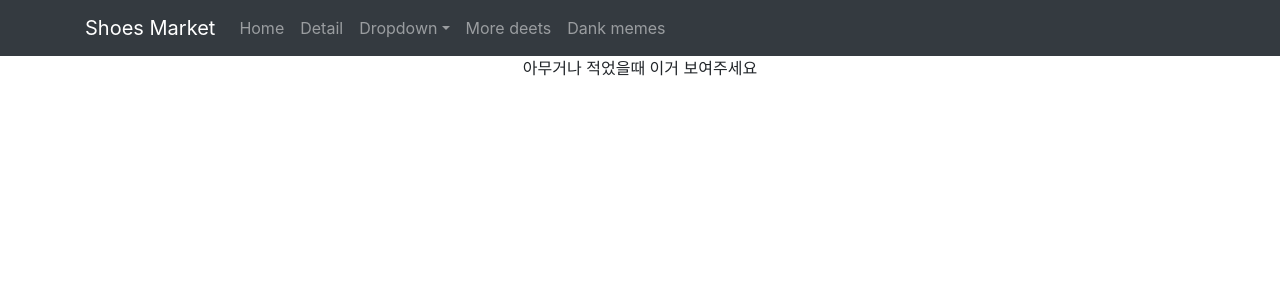
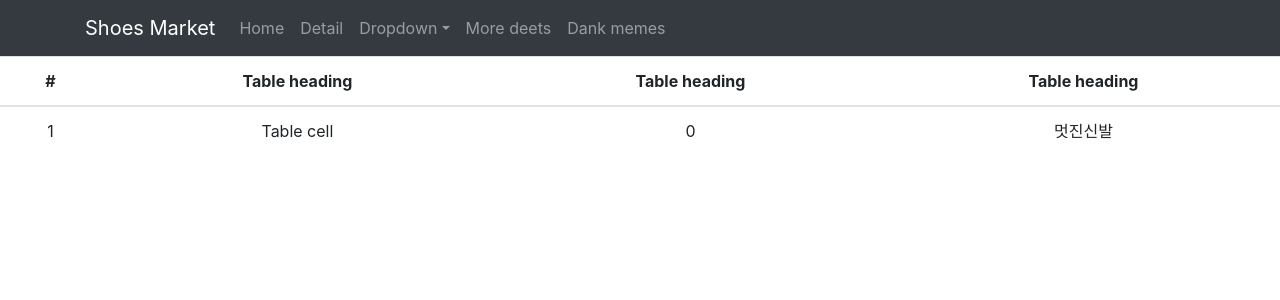
Before and after one commit to JYeonDev/ShoesMarket, a React (Create React App) app: page /cart in a window 1280 px wide. Shown: the top 300 px of the page. Built offline with nearby package versions, Linux system fonts and the light colour scheme.

Commit message:
Redux start

```diff
--- a/package.json
+++ b/package.json
@@ -13,9 +13,11 @@
     "react": "^17.0.2",
     "react-bootstrap": "^2.0.0-beta.6",
     "react-dom": "^17.0.2",
+    "react-redux": "^7.2.5",
     "react-router-dom": "^5.3.0",
     "react-scripts": "4.0.3",
     "react-transition-group": "^4.4.2",
+    "redux": "^4.1.1",
     "styled-components": "^5.3.1",
     "web-vitals": "^1.0.1"
   },
--- a/src/App.js
+++ b/src/App.js
@@ -8,6 +8,7 @@
 import axios from "axios";
 
 import { Link, Route, Switch } from "react-router-dom";
+import Cart from "./Components/Cart";
 
 let stockContext = React.createContext();
 
@@ -86,6 +87,10 @@
           <Detail shoes={shoes} stock={stock} setStock={setStock} />
         </Route>
 
+        <Route path="/cart">
+          <Cart></Cart>
+        </Route>
+
         <Route path="/:id">
           <div>아무거나 적었을때 이거 보여주세요</div>
         </Route>
--- /dev/null
+++ b/src/Components/Cart.js
@@ -0,0 +1,38 @@
+import React from "react";
+import { Table } from "react-bootstrap";
+import { propTypes } from "react-bootstrap/esm/Image";
+import { connect } from "react-redux";
+
+function Cart(props) {
+  return (
+    <div>
+      <div>
+        <Table responsive="sm">
+          <thead>
+            <tr>
+              <th>#</th>
+              <th>Table heading</th>
+              <th>Table heading</th>
+              <th>Table heading</th>
+            </tr>
+          </thead>
+          <tbody>
+            <tr>
+              <td>1</td>
+              <td>Table cell</td>
+              <td>{props.state[0].id}</td>
+              <td>{props.state[0].name}</td>
+            </tr>
+          </tbody>
+        </Table>
+      </div>
+    </div>
+  );
+}
+
+function 왜안돼(state) {
+  return {
+    state: state,
+  };
+}
+export default connect(왜안돼)(Cart);
--- a/src/index.js
+++ b/src/index.js
@@ -6,10 +6,18 @@
 
 import { BrowserRouter } from "react-router-dom";
 
+import { Provider } from "react-redux";
+import { createStore } from "redux";
+let store = createStore(() => {
+  return [{ id: 0, name: "멋진신발", quan: 2 }];
+});
+
 ReactDOM.render(
   <React.StrictMode>
     <BrowserRouter>
-      <App />
+      <Provider store={store}>
+        <App />
+      </Provider>
     </BrowserRouter>
   </React.StrictMode>,
   document.getElementById("root")
```
Also changed, not shown: 1 other file (tests, documents, lock files or other folders).
